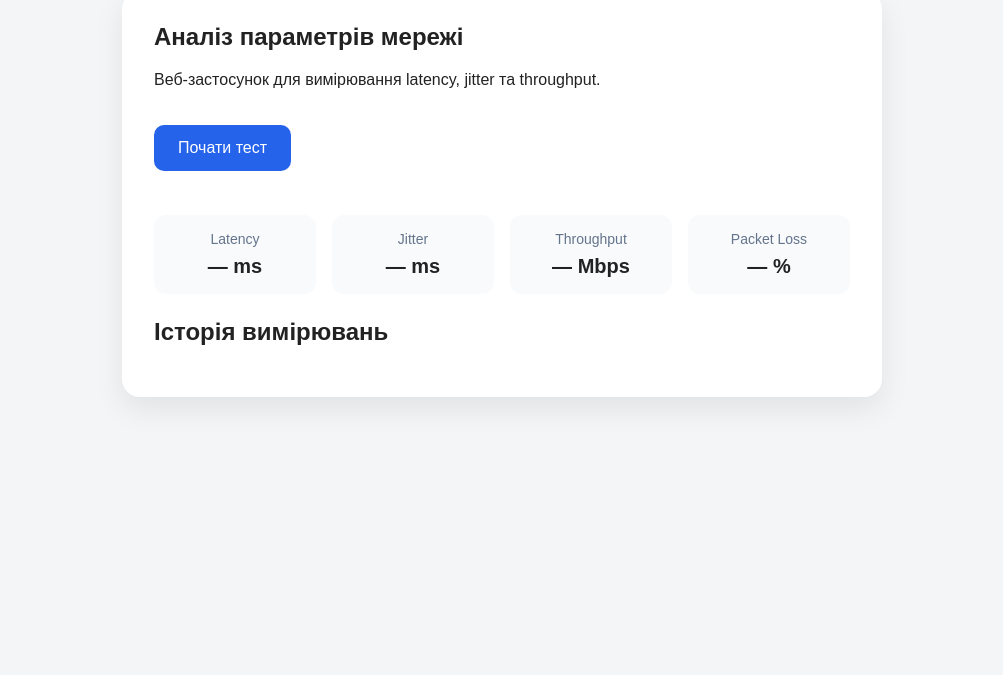
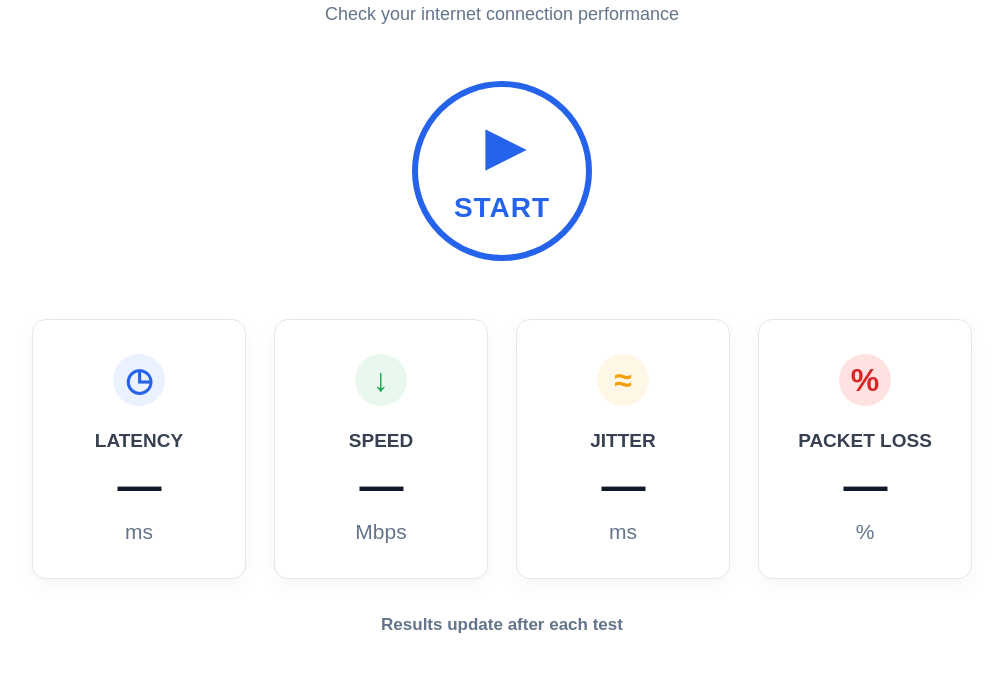
Before and after one commit to klshks/bachelor-s-degree-network-test-app, a website: page public/index.html in a window 1280 px wide. Shown: the part 206-881 px from the top of the page, without its empty margins (138-1141 px from the left). Before the commit the page ends 800 px from the top, so only its background shows below. Drawn offline with Linux system fonts and the light colour scheme.

Commit message:
refactor: redesign UI for network test app

```diff
--- a/public/index.html
+++ b/public/index.html
@@ -3,41 +3,53 @@
 <head>
   <meta charset="UTF-8">
   <meta name="viewport" content="width=device-width, initial-scale=1.0">
-  <title>Network Test App</title>
+  <title>Network Test</title>
   <link rel="stylesheet" href="style.css">
 </head>
 <body>
   <main class="app">
-    <section class="card">
-      <h1>Аналіз параметрів мережі</h1>
-      <p>Веб-застосунок для вимірювання latency, jitter та throughput.</p>
+    <section class="network">
+        <img src="logo/logo.png" alt="logo">
 
-      <button id="startBtn">Почати тест</button>
+      <h1 class="network__title">Network Test</h1>
+      <p class="network__subtitle">Check your internet connection performance</p>
 
-      <div class="results">
-        <div class="result">
-          <span>Latency</span>
-          <strong id="latency">— ms</strong>
-        </div>
+      <button class="network__start" id="startBtn" type="button">
+        <span class="network__play">▶</span>
+        <span class="network__start-text">START</span>
+      </button>
 
-        <div class="result">
-          <span>Jitter</span>
-          <strong id="jitter">— ms</strong>
-        </div>
+      <div class="network__results">
+        <article class="network__card">
+          <div class="network__card-icon network__card-icon--blue">◷</div>
+          <p class="network__label">LATENCY</p>
+          <strong class="network__value" id="latency">—</strong>
+          <span class="network__unit">ms</span>
+        </article>
 
-        <div class="result">
-          <span>Throughput</span>
-          <strong id="throughput">— Mbps</strong>
-        </div>
+        <article class="network__card">
+          <div class="network__card-icon network__card-icon--green">↓</div>
+          <p class="network__label">SPEED</p>
+          <strong class="network__value" id="throughput">—</strong>
+          <span class="network__unit">Mbps</span>
+        </article>
 
-        <div class="result">
-          <span>Packet Loss</span>
-          <strong id="packetLoss">— %</strong>
-        </div>
+        <article class="network__card">
+          <div class="network__card-icon network__card-icon--orange">≈</div>
+          <p class="network__label">JITTER</p>
+          <strong class="network__value" id="jitter">—</strong>
+          <span class="network__unit">ms</span>
+        </article>
+
+        <article class="network__card">
+          <div class="network__card-icon network__card-icon--red">%</div>
+          <p class="network__label">PACKET LOSS</p>
+          <strong class="network__value" id="packetLoss">—</strong>
+          <span class="network__unit">%</span>
+        </article>
       </div>
 
-      <h2>Історія вимірювань</h2>
-      <ul id="history"></ul>
+      <p class="network__note">Results update after each test</p>
     </section>
   </main>
 
--- a/public/script.js
+++ b/public/script.js
@@ -1,4 +1,5 @@
 const startBtn = document.getElementById('startBtn');
+const startText = document.querySelector('.network__start-text');
 
 const latencyEl = document.getElementById('latency');
 const jitterEl = document.getElementById('jitter');
@@ -10,8 +11,9 @@ startBtn.addEventListener('click', runNetworkTest);
 
 async function runNetworkTest() {
   startBtn.disabled = true;
-  startBtn.textContent = 'Тестування...';
+  startText.textContent = 'TESTING...';
 
+  try {
     const pingResults = await measureLatency(10);
     const throughput = await measureThroughput();
 
@@ -22,15 +24,23 @@ async function runNetworkTest() {
     const jitter = calculateJitter(successfulPings);
     const packetLoss = (lostPackets / pingResults.length) * 100;
 
-  latencyEl.textContent = `${latency.toFixed(2)} ms`;
-  jitterEl.textContent = `${jitter.toFixed(2)} ms`;
-  throughputEl.textContent = `${throughput.toFixed(2)} Mbps`;
-  packetLossEl.textContent = `${packetLoss.toFixed(2)} %`;
+    latencyEl.textContent = latency.toFixed(2);
+    jitterEl.textContent = jitter.toFixed(2);
+    throughputEl.textContent = throughput.toFixed(2);
+    packetLossEl.textContent = packetLoss.toFixed(2);
 
     addHistoryItem(latency, jitter, throughput, packetLoss);
+  } catch (error) {
+    console.error('Network test error:', error);
 
+    latencyEl.textContent = '0.00';
+    jitterEl.textContent = '0.00';
+    throughputEl.textContent = '0.00';
+    packetLossEl.textContent = '100.00';
+  } finally {
     startBtn.disabled = false;
-  startBtn.textContent = 'Почати тест';
+    startText.textContent = 'START';
+  }
 }
 
 async function measureLatency(count) {
@@ -40,7 +50,13 @@ async function measureLatency(count) {
     const startTime = performance.now();
 
     try {
-      await fetch(`/ping?nocache=${Date.now()}`);
+      const response = await fetch(`/ping?nocache=${Date.now()}-${i}`);
+
+      if (!response.ok) {
+        results.push(null);
+        continue;
+      }
+
       const endTime = performance.now();
 
       results.push(endTime - startTime);
@@ -56,6 +72,11 @@ async function measureThroughput() {
   const startTime = performance.now();
 
   const response = await fetch(`/download?nocache=${Date.now()}`);
+
+  if (!response.ok) {
+    throw new Error('Download test failed');
+  }
+
   const data = await response.blob();
 
   const endTime = performance.now();
@@ -91,6 +112,10 @@ function calculateJitter(values) {
 }
 
 function addHistoryItem(latency, jitter, throughput, packetLoss) {
+  if (!historyEl) {
+    return;
+  }
+
   const item = document.createElement('li');
 
   item.textContent =
--- a/public/style.css
+++ b/public/style.css
@@ -4,79 +4,211 @@
 
   body {
     margin: 0;
-    font-family: Arial, sans-serif;
-    background: #f3f5f7;
-    color: #222;
+    font-family: Arial, Helvetica, sans-serif;
+    color: #111827;
+    background: #fff;
   }
 
+  img {
+    width: 100px;
+    height: 100px;
+  }
+
+  /* Main layout */
   .app {
     min-height: 100vh;
+    padding: 40px 24px;
     display: flex;
     align-items: center;
     justify-content: center;
-    padding: 24px;
   }
 
-  .card {
+  .network {
     width: 100%;
-    max-width: 760px;
-    background: #fff;
-    padding: 32px;
-    border-radius: 18px;
-    box-shadow: 0 12px 30px rgba(0, 0, 0, 0.08);
-  }
-
-  h1 {
-    margin-top: 0;
-  }
-
-  button {
-    margin: 20px 0;
-    padding: 14px 24px;
-    border: none;
-    border-radius: 10px;
-    background: #2563eb;
-    color: #fff;
-    font-size: 16px;
-    cursor: pointer;
-  }
-
-  button:disabled {
-    background: #94a3b8;
-    cursor: not-allowed;
-  }
-
-  .results {
-    display: grid;
-    grid-template-columns: repeat(4, 1fr);
-    gap: 16px;
-    margin: 24px 0;
-  }
-
-  .result {
-    padding: 16px;
-    border-radius: 12px;
-    background: #f8fafc;
+    max-width: 940px;
     text-align: center;
   }
 
-  .result span {
-    display: block;
-    font-size: 14px;
-    color: #64748b;
-    margin-bottom: 8px;
+  /* Header */
+  .network__icon {
+    margin-bottom: 20px;
+    font-size: 58px;
+    line-height: 1;
+    color: #0f172a;
   }
 
-  .result strong {
-    font-size: 20px;
+  .network__title {
+    margin: 0;
+    font-size: 44px;
+    line-height: 1.1;
+    font-weight: 800;
+    letter-spacing: -1px;
   }
 
-  #history {
-    padding-left: 20px;
+  .network__subtitle {
+    margin: 18px 0 56px;
+    font-size: 18px;
+    color: #64748b;
+  }
+
+  /* Start button */
+  .network__start {
+    width: 180px;
+    height: 180px;
+    margin: 0 auto 58px;
+    border: 6px solid #2563eb;
+    border-radius: 50%;
+    background: #fff;
+    color: #2563eb;
+    cursor: pointer;
+    display: flex;
+    flex-direction: column;
+    align-items: center;
+    justify-content: center;
+    transition: transform 0.2s, box-shadow 0.2s;
+  }
+
+  .network__start:hover {
+    transform: scale(1.03);
+    box-shadow: 0 16px 40px rgba(37, 99, 235, 0.15);
+  }
+
+  .network__start:disabled {
+    opacity: 0.65;
+    cursor: not-allowed;
+    transform: none;
+  }
+
+  .network__play {
+    margin-left: 8px;
+    margin-bottom: 20px;
+    font-size: 54px;
+    line-height: 1;
+  }
+
+  .network__start-text {
+    font-size: 28px;
+    font-weight: 800;
+    letter-spacing: 1px;
+  }
+
+  /* Results */
+  .network__results {
+    display: grid;
+    grid-template-columns: repeat(4, minmax(180px, 1fr));
+    gap: 28px;
+    margin-bottom: 36px;
+  }
+
+  .network__card {
+    min-height: 190px;
+    padding: 34px 24px;
+    border: 1px solid #e5e7eb;
+    border-radius: 14px;
+    background: #fff;
+    box-shadow: 0 6px 20px rgba(15, 23, 42, 0.04);
+  }
+
+  .network__card-icon {
+    width: 52px;
+    height: 52px;
+    margin: 0 auto 24px;
+    border-radius: 50%;
+    display: grid;
+    place-items: center;
+    font-size: 32px;
+    font-weight: 700;
+  }
+
+  .network__card-icon--blue {
+    color: #2563eb;
+    background: #eaf1ff;
+  }
+
+  .network__card-icon--green {
+    color: #16a34a;
+    background: #e9f8ee;
+  }
+
+  .network__card-icon--orange {
+    color: #f59e0b;
+    background: #fff7e6;
+  }
+
+  .network__card-icon--red {
+    color: #dc2626;
+    background: #fee2e2;
+  }
+
+  .network__label {
+    margin: 0 0 12px;
+    font-size: 19px;
+    font-weight: 800;
+    color: #374151;
+  }
+
+  .network__value {
+    display: block;
+    font-size: 44px;
+    line-height: 1;
+    font-weight: 800;
+    letter-spacing: -1px;
+  }
+
+  .network__unit {
+    display: block;
+    margin-top: 12px;
+    font-size: 21px;
+    color: #64748b;
+  }
+
+  /* Note */
+  .network__note {
+    margin: 0;
+    font-size: 17px;
+    font-weight: 600;
+    color: #64748b;
+  }
+
+  .network__hidden {
+    display: none;
+  }
+
+  /* Responsive */
+  @media (max-width: 900px) {
+    .network__results {
+      grid-template-columns: repeat(2, 1fr);
+    }
   }
 
   @media (max-width: 700px) {
-    .results {
-      grid-template-columns: 1fr 1fr;
+    .app {
+      padding: 28px 16px;
+    }
+
+    .network__title {
+      font-size: 36px;
+    }
+
+    .network__subtitle {
+      margin-bottom: 38px;
+    }
+
+    .network__start {
+      width: 190px;
+      height: 190px;
+      margin-bottom: 40px;
+    }
+
+    .network__play {
+      font-size: 42px;
+    }
+
+    .network__start-text {
+      font-size: 23px;
+    }
+
+    .network__results {
+      grid-template-columns: 1fr;
     }
   }
```
Also changed, not shown: public/logo/logo.png (added), 1 other file. Lines whose indentation alone changed are shown as unchanged.
